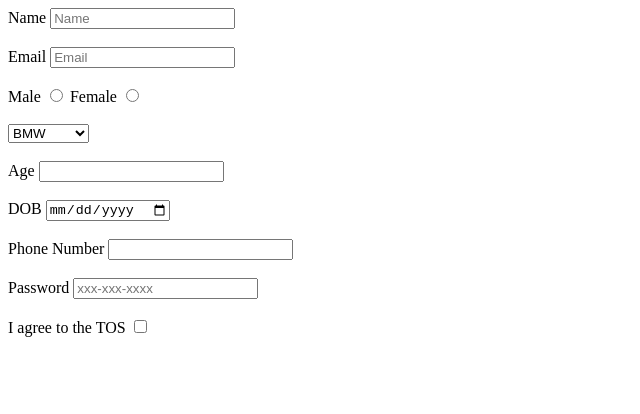
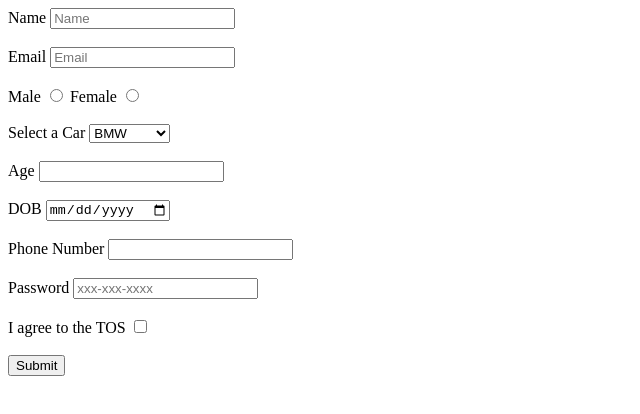
Before and after one commit to acciojob/signup-form-car-Maqshood, a website: page main.html in a window 1280 px wide. Shown: the whole page, without its empty margins (0-640 px from the left). Drawn offline with Linux system fonts and the light colour scheme.

Commit message:
created a submission

```diff
--- a/main.html
+++ b/main.html
@@ -21,6 +21,7 @@
 						<label for="gender_fr">Female</label>
 		<input type="radio" id="gender_f"  name="gender" required>
 		<br><br>
+		<label for="cars">Select a Car</label>
 				<select placeholder="--Please choose an option--" type="" id="cars" required>
 	    <option>BMW</option>
 	    <option>Mercedes</option>
@@ -42,6 +43,7 @@
 				<label for="tos">I agree to the TOS</label>
 		<input type="checkbox" id="tos" required>
 		<br><br>
+		<button type="submit">Submit</button>
 	</form>
     <script type="text/javascript" src="./script.js">
 </script>
```
